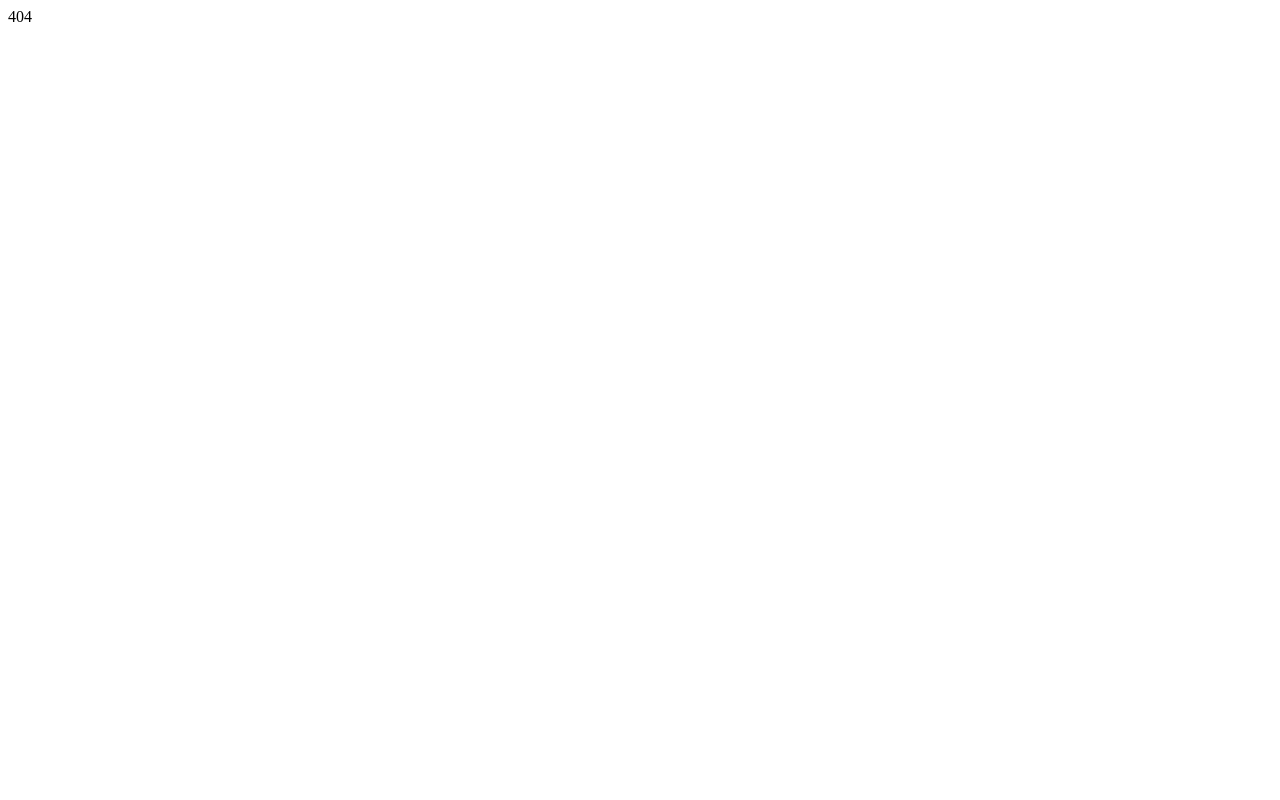
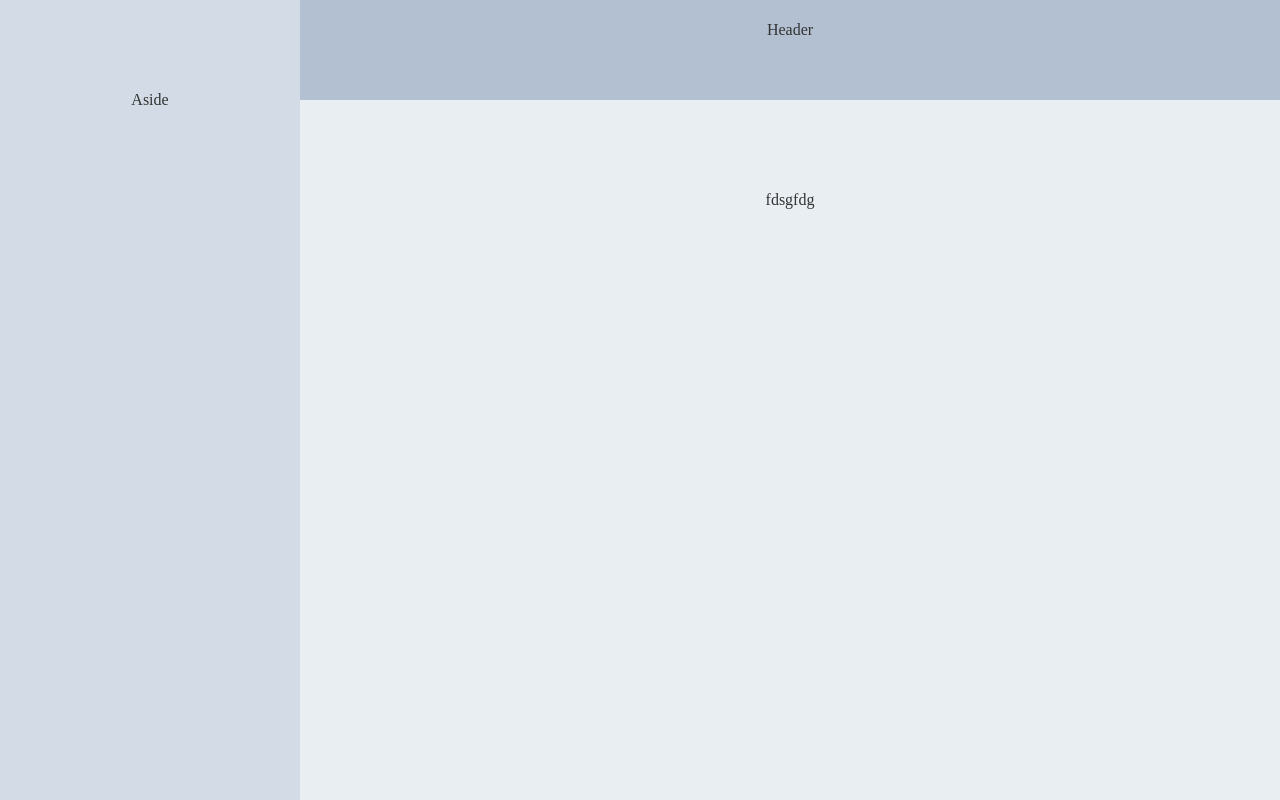
Before and after one commit to baldb/zcStumanage, a Vue app in the folder book-web/: page /passed/home in a window 1280 px wide. Built offline with nearby package versions, Linux system fonts and the light colour scheme.

Commit message:
剥离layout

```diff
--- a/book-web/src/App.vue
+++ b/book-web/src/App.vue
@@ -1,5 +1,6 @@
 <template>
   <div id="app">
+    <!-- 占位符 -->
     <router-view></router-view>
   </div>
 </template>
@@ -31,4 +32,8 @@ export default {
 </script>
 
 <style lang="less">
+body{
+  margin: 0;
+  padding: 0;
+}
 </style>
--- a/book-web/src/layout/default/Main.vue
+++ b/book-web/src/layout/default/Main.vue
@@ -1,10 +1,63 @@
 <template>
-  <div>我登录了</div>
+
+    <el-container class="layout_box">
+  <el-aside width="300px">Aside</el-aside>
+  <el-container>
+    <el-header height="100px">Header</el-header>
+    <el-main><router-view></router-view></el-main>
+    <!-- <el-footer height="100px">Footer</el-footer> -->
+  </el-container>
+</el-container>
+
 </template>
 
 <script>
-export default {}
+export default {
+  mounted(){
+
+  }
+}
 </script>
 
 <style scoped>
+.layout_box{
+  min-width: 100vw;
+  min-height: 100vh;
+  overflow: hidden;
+}
+  .el-header, .el-footer {
+    background-color: #B3C0D1;
+    color: #333;
+    text-align: center;
+    line-height: 60px;
+  }
+
+  .el-aside {
+    background-color: #D3DCE6;
+    color: #333;
+    text-align: center;
+    line-height: 200px;
+
+  }
+
+  .el-main {
+    background-color: #E9EEF3;
+    color: #333;
+    text-align: center;
+    line-height: 160px;
+  }
+
+  body > .el-container {
+    margin-bottom: 40px;
+
+  }
+
+  .el-container:nth-child(5) .el-aside,
+  .el-container:nth-child(6) .el-aside {
+    line-height: 260px;
+  }
+
+  .el-container:nth-child(7) .el-aside {
+    line-height: 320px;
+  }
 </style>
--- a/book-web/src/layout/passport/components/Login.vue
+++ b/book-web/src/layout/passport/components/Login.vue
@@ -80,7 +80,8 @@ export default {
     submitForm(formName) {
       this.$refs[formName].validate((valid) => {
         if (valid) {
-          this.$router.push('/')
+          console.log(this.$router)
+          this.$router.push('/passed')
         } else {
           return false
         }
--- a/book-web/src/plugins/ElementUi.js
+++ b/book-web/src/plugins/ElementUi.js
@@ -1,8 +1,26 @@
-import Vue from 'vue'
-import { Button, Form, FormItem, Input, Checkbox } from 'element-ui'
+import Vue from "vue";
+import {
+    Button,
+    Form,
+    FormItem,
+    Input,
+    Checkbox,
+    Message,
+    Container,
+    Aside,
+    Header,
+    Main,
+    Footer,
+} from "element-ui";
 
-Vue.use(Button)
-Vue.use(Form)
-Vue.use(FormItem)
-Vue.use(Input)
-Vue.use(Checkbox)
+Vue.use(Button);
+Vue.use(Form);
+Vue.use(FormItem);
+Vue.use(Input);
+Vue.use(Checkbox);
+Vue.use(Container);
+Vue.use(Aside);
+Vue.use(Header);
+Vue.use(Main);
+Vue.use(Footer);
+Vue.prototype.$message = Message;
--- a/book-web/src/router/index.js
+++ b/book-web/src/router/index.js
@@ -1,51 +1,60 @@
-import Vue from 'vue'
-import VueRouter from 'vue-router'
+import Vue from "vue";
+import VueRouter from "vue-router";
 
 // 1.安装插件
-Vue.use(VueRouter)
+Vue.use(VueRouter);
 
 // 2.创建router
 const routes = [{
-        path: '',
-        redirect: '/passpot',
+        path: "",
+        redirect: "/passpot",
     },
     {
-        path: '/passpot',
+        // 登录
+        path: "/passpot",
         component: () =>
-            import ('@/layout/passport/PassPort'),
+            import ("@/layout/passport/PassPort"),
         children: [{
-                path: '',
-                redirect: 'login',
+                path: "",
+                redirect: "login",
             },
             {
-                path: 'login',
+                path: "login",
                 component: () =>
-                    import ('@/layout/passport/components/Login'),
+                    import ("@/layout/passport/components/Login"),
             },
             {
-                path: 'forgotpwd',
+                path: "forgotpwd",
                 component: () =>
-                    import ('@/layout/passport/components/Forgotpwd'),
+                    import ("@/layout/passport/components/Forgotpwd"),
             },
         ],
     },
     {
-        path: '/passed',
+        // 登录成功
+        path: "/passed",
         component: () =>
-            import ('@/layout/default/Main'),
+            import ("@/layout/default/Main"),
+        children: [{
+                path: "",
+                redirect: "home",
+            },
+            { path: "home", component: () =>
+                    import ("@/views/home/Home") },
+        ],
     },
     {
-        path: '*',
+        path: "*",
         component: () =>
-            import ('@/views/404'),
+            import ("@/views/404"),
     },
-]
+];
 const router = new VueRouter({
     routes,
     // mode: 'hash'
 
-    mode: 'history',
+    mode: "history",
     // base:'/'
-})
+});
 
-export default router
+export default router;
--- /dev/null
+++ b/book-web/src/views/home/Home.vue
@@ -0,0 +1,15 @@
+<template>
+    <div>
+fdsgfdg
+    </div>
+</template>
+
+<script>
+    export default {
+
+    }
+</script>
+
+<style scoped>
+
+</style>
```
